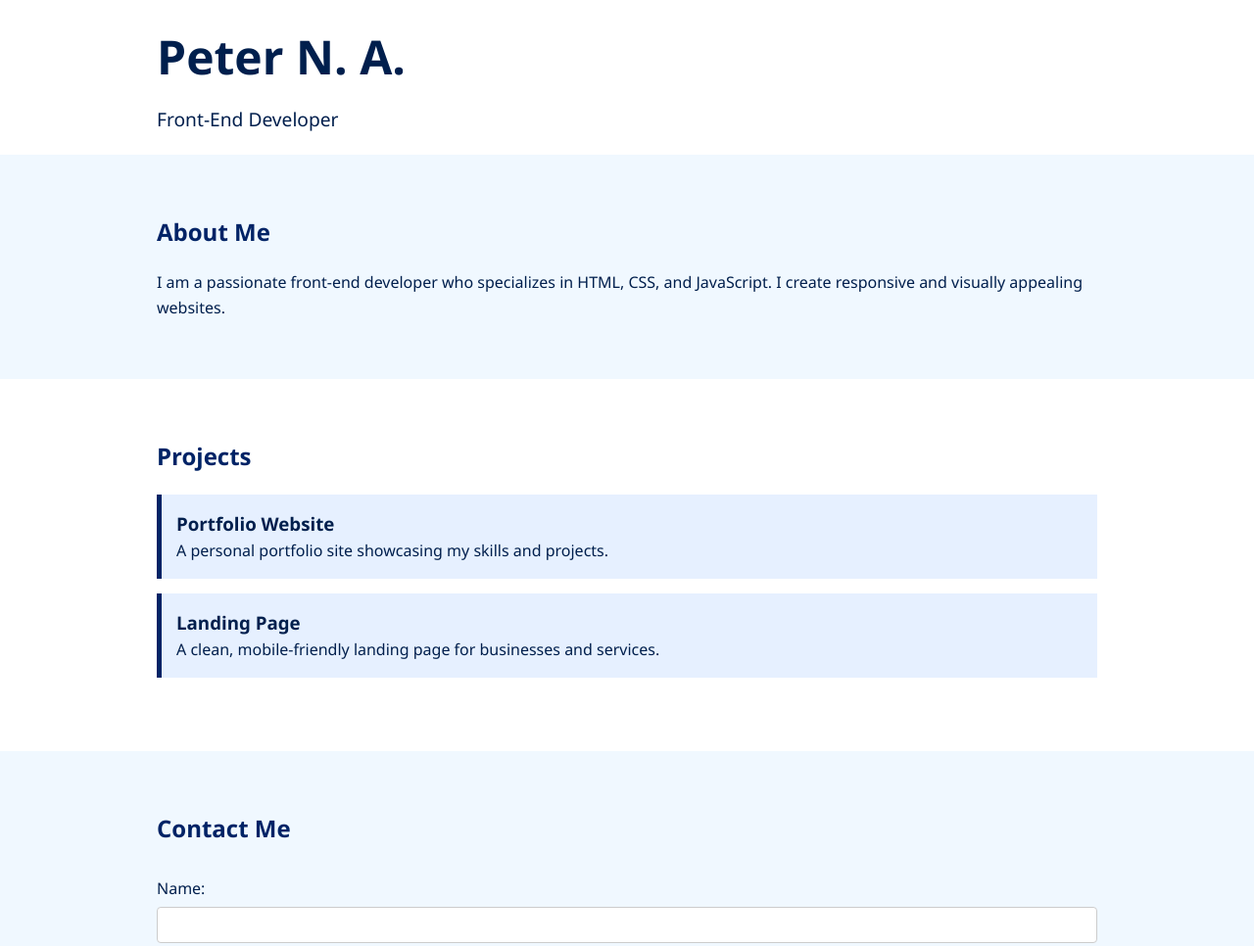
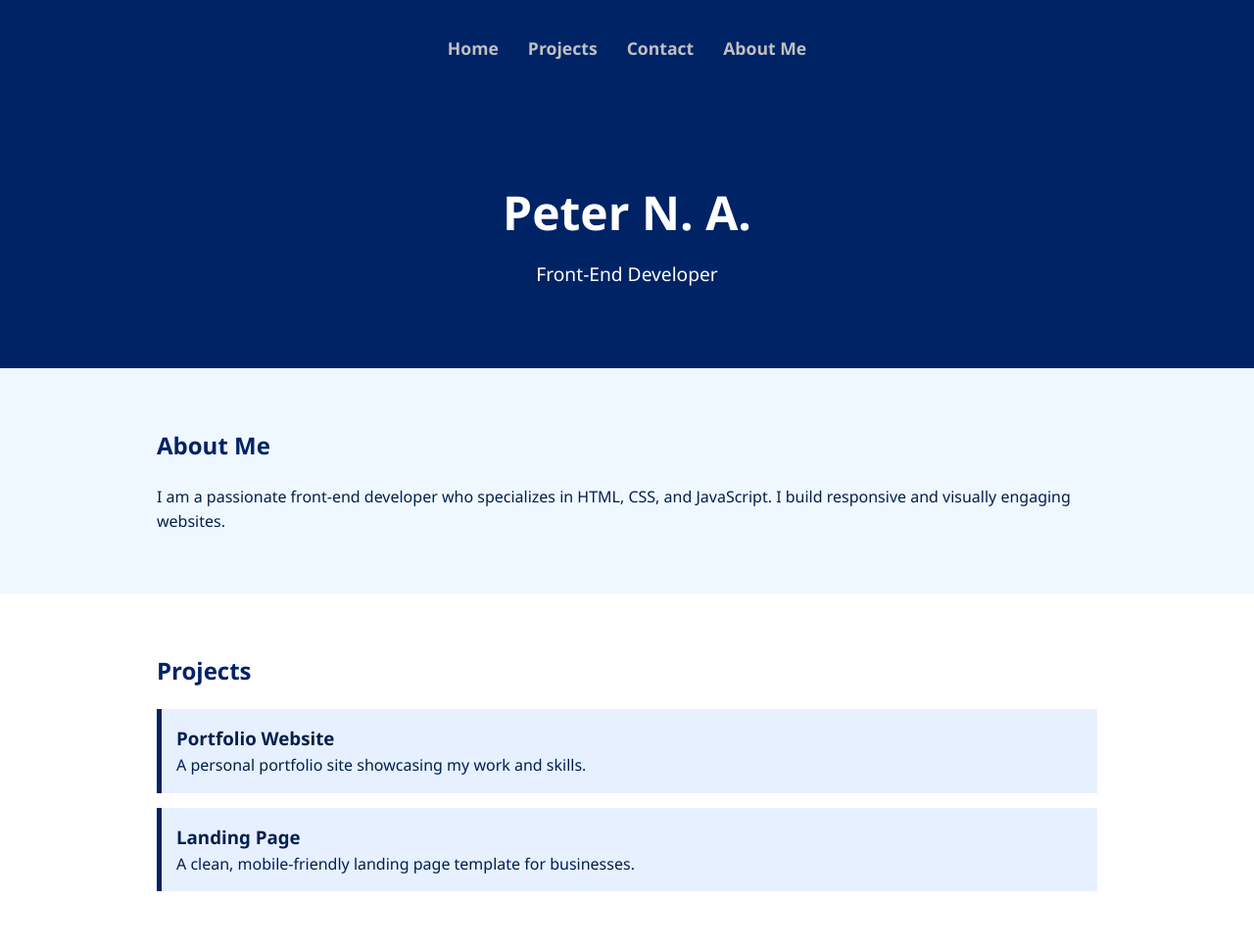
Before and after one commit to VisualizeWords/Portfolio-Website, a plain HTML site: page index.html in a window 1280 px wide. Shown: the top 966 px of the page at 98% size. Drawn offline with Linux system fonts and the light colour scheme.

Commit message:
Update index.html

```diff
--- a/index.html
+++ b/index.html
@@ -8,35 +8,52 @@
   <link rel="icon" href="favicon.ico" type="image/x-icon" />
 </head>
 <body>
-  <header>
+
+  <!-- Navigation Bar -->
+  <nav class="navbar">
+    <div class="container nav-container">
+      <ul class="nav-links">
+        <li><a href="#">Home</a></li>
+        <li><a href="#projects">Projects</a></li>
+        <li><a href="#contact">Contact</a></li>
+        <li><a href="#about">About Me</a></li>
+      </ul>
+    </div>
+  </nav>
+
+  <!-- Hero Header -->
+  <header class="home">
     <div class="container">
       <h1>Peter N. A.</h1>
       <p>Front-End Developer</p>
     </div>
   </header>
 
-  <section class="about">
+  <!-- About Section -->
+  <section class="about" id="about">
     <div class="container">
       <h2>About Me</h2>
-      <p>I am a passionate front-end developer who specializes in HTML, CSS, and JavaScript. I create responsive and visually appealing websites.</p>
+      <p>I am a passionate front-end developer who specializes in HTML, CSS, and JavaScript. I build responsive and visually engaging websites.</p>
     </div>
   </section>
 
-  <section class="projects">
+  <!-- Projects Section -->
+  <section class="projects" id="projects">
     <div class="container">
       <h2>Projects</h2>
       <div class="project">
         <h3>Portfolio Website</h3>
-        <p>A personal portfolio site showcasing my skills and projects.</p>
+        <p>A personal portfolio site showcasing my work and skills.</p>
       </div>
       <div class="project">
         <h3>Landing Page</h3>
-        <p>A clean, mobile-friendly landing page for businesses and services.</p>
+        <p>A clean, mobile-friendly landing page template for businesses.</p>
       </div>
     </div>
   </section>
 
-  <section class="contact">
+  <!-- Contact Section -->
+  <section class="contact" id="contact">
     <div class="container">
       <h2>Contact Me</h2>
       <form action="#" method="POST">
@@ -54,10 +71,12 @@
     </div>
   </section>
 
+  <!-- Footer -->
   <footer>
     <div class="container">
       <p>&copy; 2025 Peter N. A. All rights reserved.</p>
     </div>
   </footer>
+
 </body>
 </html>
```
